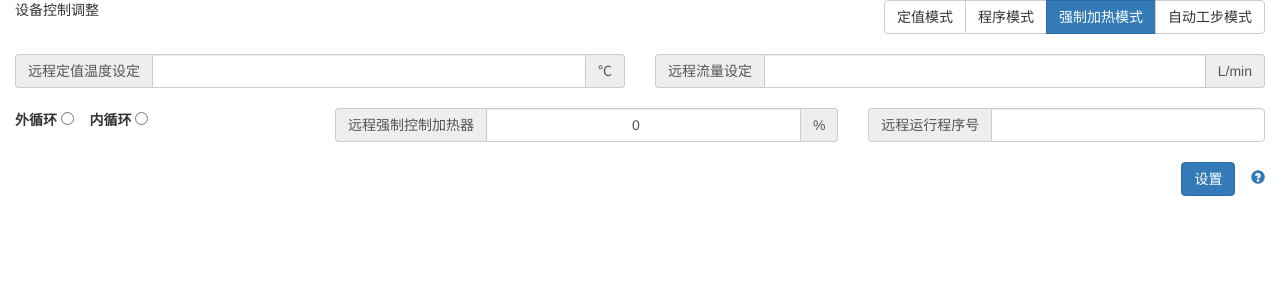
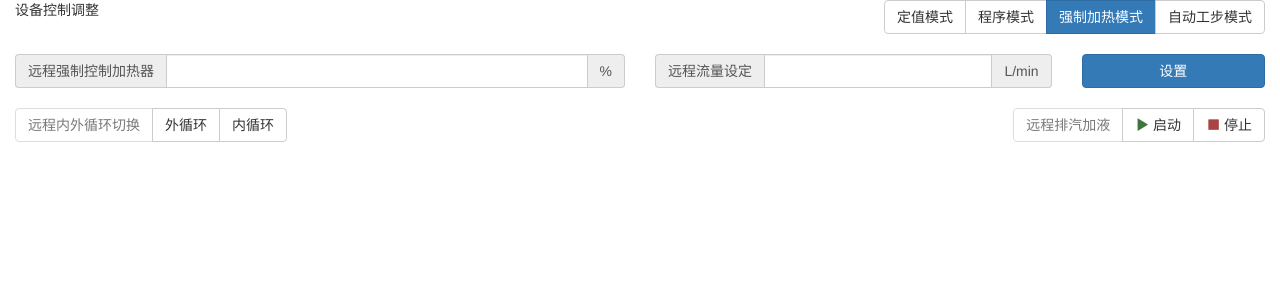
Before and after one commit to bedreamer/friend, a Django app: page /tianshuo/1/control/manual/ in a window 1280 px wide. Shown: the top 300 px of the page. Run offline with Django 3.2, Linux system fonts and the light colour scheme; data that the repository does not hold is empty; some libraries are stand-ins or nearby versions.

Commit message:
1. 添加安装配置说明 2. 添加强制加热控制面板 3. 修改自动控制逻辑，保证在相同模式下，工步切换不发生停机

```diff
--- a/templates/00-工步/4-工步列表设置/step_set.html
+++ b/templates/00-工步/4-工步列表设置/step_set.html
@@ -856,7 +856,7 @@
 		}
 		//跳转操作页面
 		function skip_page(){
-			 window.location.href = "/{{ dev_model }}/{{ dev_address }}/?control_page=auto";
+			 window.location.href = "/{{ dev_model }}/{{ dev_address }}/?control_method=auto";
 		}
 
 	</script>
--- a/templates/01-天硕/06-base-控制面板-选择.html
+++ b/templates/01-天硕/06-base-控制面板-选择.html
@@ -4,16 +4,16 @@
     </div>
     <div class="col-xs-6 text-right">
         <div class="btn-group" role="group" aria-label="...">
-            <a class="btn btn-default{% if page == 'const' %} btn-primary{% endif %}" href="/tianshuo/{{ dev_address }}/control/const/">
+            <a class="btn btn-default{% if control_method == 'const' %} btn-primary{% endif %}" href="/tianshuo/{{ dev_address }}/control/const/">
                 定值模式
             </a>
-            <a class="btn btn-default{% if page == 'program' %} btn-primary{% endif %}" href="/tianshuo/{{ dev_address }}/control/program/">
+            <a class="btn btn-default{% if control_method == 'program' %} btn-primary{% endif %}" href="/tianshuo/{{ dev_address }}/control/program/">
                 程序模式
             </a>
-            <a class="btn btn-default{% if page == 'manual' %} btn-primary{% endif %}" href="/tianshuo/{{ dev_address }}/control/manual/">
+            <a class="btn btn-default{% if control_method == 'manual' %} btn-primary{% endif %}" href="/tianshuo/{{ dev_address }}/control/manual/">
                 强制加热模式
             </a>
-            <a class="btn btn-default{% if page == 'auto' %} btn-primary{% endif %}" href="/tianshuo/{{ dev_address }}/autocontrol/">
+            <a class="btn btn-default{% if control_method == 'auto' or request.GET.control_method == 'auto' %} btn-primary{% endif %}" href="/tianshuo/{{ dev_address }}/autocontrol/">
                 自动工步模式
             </a>
         </div>
--- a/templates/01-天硕/09-控制面板-强制加热模式.html
+++ b/templates/01-天硕/09-控制面板-强制加热模式.html
@@ -25,6 +25,25 @@
 
 
 {% block inline-js %}
+    <script>
+        $(document).ready(function () {
+            $("#outer_loop").click(function () {
+                $("#outer_loop_form").submit();
+            });
+
+            $("#inner_loop").click(function () {
+                $("#inner_loop_form").submit();
+            });
+
+            $("#start_1").click(function () {
+                $("#start_1_form").submit();
+            });
+
+            $("#stop_1").click(function () {
+                $("#stop_1_form").submit();
+            });
+        });
+    </script>
 {% endblock %}
 
 
@@ -36,54 +55,68 @@
         <div class="row">
             <div class="col-xs-6">
                 <div class="input-group">
-                <span class="input-group-addon">远程定值温度设定</span>
-                <input type="number" class="form-control text-center" placeholder="{{ yaotiao.远程定值温度设定 }}" id="远程定值温度设定" name="远程定值温度设定">
-                <span class="input-group-addon">℃</span>
+                    <span class="input-group-addon">远程强制控制加热器</span>
+                    <input type="number" min="0" required class="form-control text-center" placeholder="{{ control.远程强制控制加热器 }}" id="远程强制控制加热器" name="远程强制控制加热器">
+                    <span class="input-group-addon">%</span>
                 </div>
             </div>
-        <div class="col-xs-6">
+
+            <div class="col-xs-4">
                 <div class="input-group">
                     <span class="input-group-addon">远程流量设定</span>
-                <input type="number" class="form-control text-center" placeholder="{{ yaotiao.远程流量设定 }}" id="远程流量设定" name="远程流量设定">
+                    <input type="number" required min="0" class="form-control text-center" placeholder="{{ control.远程流量设定 }}" id="远程流量设定" name="远程流量设定">
                     <span class="input-group-addon">L/min</span>
                 </div>
             </div>
-    </div>
-    <br>
-    <div class="row">
-        <div class="col-xs-3">
-            <label>
-                外循环
-                <input type="radio" name="远程内外循环切换" value="1">
-            </label>
-            &nbsp;&nbsp;
-            <label>
-                内循环
-                <input type="radio" name="远程内外循环切换" value="0">
-            </label>
-        </div>
-        <div class="col-xs-5">
-            <div class="input-group">
-                <span class="input-group-addon">远程强制控制加热器</span>
-                <input type="number" class="form-control text-center" value="0" placeholder="{{ yaotiao.远程强制控制加热器 }}" id="远程强制控制加热器" name="远程强制控制加热器">
-                <span class="input-group-addon">%</span>
+            <div class="col-xs-2">
+                <input type="number" hidden value="0" name="远程运行程序号">
+                <input type="submit" value="设置" class="btn btn-block btn-primary">
             </div>
         </div>
-        <div class="col-xs-4">
-            <div class="input-group">
-                <span class="input-group-addon">远程运行程序号</span>
-                <input type="number" class="form-control text-center" placeholder="{{ yaotiao.远程运行程序号 }}" id="远程运行程序号" name="远程运行程序号">
+    </form>
+
+    <br>
+
+    <div class="row">
+        <div class="col-xs-6">
+            <div class="btn-group" role="group" aria-label="...">
+                <a class="btn btn-default disabled">远程内外循环切换</a>
+                <a class="btn{% if control.远程内外循环切换 == 1 %} btn-primary{% else %} btn-default{% endif %}" id="outer_loop">外循环</a>
+                <a class="btn{% if control.远程内外循环切换 == 0 %} btn-primary{% else %} btn-default{% endif %}" id="inner_loop">内循环</a>
+            </div>
+        </div>
+
+        <div class="col-xs-6 text-right">
+            <div class="btn-group" role="group" aria-label="...">
+                <a class="btn btn-default disabled">远程排汽加液</a>
+                <a class="btn{% if control.远程排汽加液_启动循环泵 == 1 %} btn-primary{% else %} btn-default{% endif %}" id="start_1">
+                    <span class="glyphicon glyphicon-play text-success"></span>
+                    启动
+                </a>
+                <a class="btn{% if control.远程排汽加液_启动循环泵 == 0%} btn-primary{% else %} btn-default{% endif %}" id="stop_1">
+                    <span class="glyphicon glyphicon-stop text-danger"></span>
+                    停止
+                </a>
             </div>
         </div>
     </div>
-    <br>
-    <div class="row">
-        <div class="col-sm-12 text-right">
-            <input type="submit" value="设置" class="btn btn-primary">
-            &nbsp;&nbsp;
-            <a title="如何设置"><span class="glyphicon glyphicon-question-sign"></span></a>
-        </div>
-    </div>
+
+
+    <form method="post" class="form" id="start_1_form" hidden>
+        <input name="远程排汽加液_启动循环泵" value="1">
+    </form>
+
+    <form method="post" class="form" id="stop_1_form" hidden>
+        <input name="远程排汽加液_启动循环泵" value="0">
+    </form>
+
+    <form method="post" class="form" id="outer_loop_form" hidden>
+        <input name="远程内外循环切换" value="1">
+        <input name="control" value="1">
+    </form>
+    <form method="post" class="form" id="inner_loop_form" hidden>
+        <input name="远程内外循环切换" value="0">
+        <input name="control" value="1">
     </form>
 {% endblock %}
 
--- a/templates/01-天硕/dashboard.html
+++ b/templates/01-天硕/dashboard.html
@@ -52,7 +52,7 @@
 
     <div class="row">
         <div class="col-sm-12" title="设备遥调面板">
-            <iframe class="inline-iframe" src="/{{ dev_model }}/{{ dev_address }}/control/{% if request.control_page %}{{ request.control_page }}/{% endif %}" width="100%" height="230px" frameborder="0"></iframe>
+            <iframe class="inline-iframe" src="/{{ dev_model }}/{{ dev_address }}/control/{% if request.GET.control_method %}{{ request.GET.control_method }}/{% endif %}" width="100%" height="230px" frameborder="0"></iframe>
         </div>
     </div>
 
--- a/ui/device_tianshuo.py
+++ b/ui/device_tianshuo.py
@@ -288,7 +288,7 @@ def show_autocontrol_page(request, dev_address):
 
     context['dev_model'] = dev_model
     context['dev_address'] = dev_address
-    context['page'] = 'auto'
+    context['control_method'] = 'auto'
 
     return render(request, "00-工步/06-工步控制面板.html", context=context)
 
@@ -339,7 +339,7 @@ def show_control_page_by_const(request, dev_address):
         return HttpResponseRedirect(request.path)
 
     context = dict()
-    context['page'] = 'const'
+    context['control_method'] = 'const'
     context['dev_model'] = dev_model
     context['dev_address'] = dev_address
     yaotiao_path = "%s:%d:设置参数-读出" % (dev_model, dev_address)
@@ -386,7 +386,7 @@ def show_control_page_by_program(request, dev_address):
     context = dict()
     context['dev_model'] = dev_model
     context['dev_address'] = dev_address
-    context['page'] = 'program'
+    context['control_method'] = 'program'
     yaotiao_path = "%s:%d:设置参数-读出" % (dev_model, dev_address)
     txt_yaotiao = r.get(yaotiao_path)
     if txt_yaotiao:
@@ -399,11 +399,28 @@ def show_control_page_by_program(request, dev_address):
 
 def show_control_page_by_manual(request, dev_address):
     r = redis.Redis(connection_pool=cache.redis_pool)
+    if request.method == 'POST':
+        try:
+            _ = request.POST['control']
+            try:
+                control(r, dev_address, '远程内外循环切换', int(request.POST['远程内外循环切换']))
+            except:
+                pass
+
+            try:
+                control(r, dev_address, '远程排汽加液_启动循环泵', int(request.POST['远程排汽加液_启动循环泵']))
+            except:
+                pass
+        except:
+            control(r, dev_address, '远程定值程序模式选择', 1)
+            control(r, dev_address, '远程流量设定', float(request.POST['远程流量设定']))
+            control(r, dev_address, '远程强制控制加热器', float(request.POST['远程强制控制加热器']))
+        return HttpResponseRedirect(request.path)
+
     context = dict()
-
     context['dev_model'] = dev_model
     context['dev_address'] = dev_address
-    context['page'] = 'manual'
+    context['control_method'] = 'manual'
     yaotiao_path = "%s:%d:设置参数-读出" % (dev_model, dev_address)
     txt_yaotiao = r.get(yaotiao_path)
     if txt_yaotiao:
@@ -429,6 +446,7 @@ urlpatterns = [
     path("<int:dev_address>/control/const/", show_control_page_by_const),
     path("<int:dev_address>/control/program/", show_control_page_by_program),
     path("<int:dev_address>/control/manual/", show_control_page_by_manual),
+    path("<int:dev_address>/control/auto/", show_autocontrol_page),
 
     path("<int:dev_address>/yaokong/", show_yaokong_page),
     path("<int:dev_address>/autocontrol/", show_autocontrol_page),
--- a/ui/programs/bmsd/bmsd.py
+++ b/ui/programs/bmsd/bmsd.py
@@ -40,5 +40,5 @@ if __name__ == '__main__':
     while True:
         frame_list = usbcan.c_get_frame(dev_type_number, dev_idx, dev_channel, receive_frame_count_once, receive_frame_delay_in_ms)
         for frame in frame_list:
-            print(frame)
+            #print(frame)
             bms.on_frame(frame.id, frame.bytes_data)
```
Also changed, not shown: ui/programs/autocontrol/autocontrol.py (+34 -24 lines), 2 other files. Lines whose indentation alone changed are shown as unchanged.
